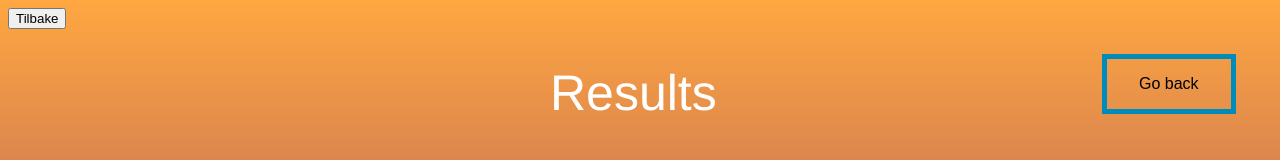
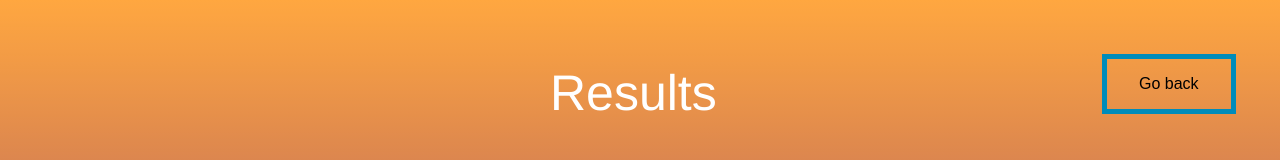
Before and after one commit to AndrineCF/GRUPPE-REPOSITORY, a plain HTML site: page how_we_roll/WEB-RAPPORT.html in a window 1280 px wide. Shown: the top 160 px of the page. Drawn offline with Linux system fonts and the light colour scheme; a web font is replaced by a local one.

Commit message:
fjernet ekstra tilbake knapp

```diff
--- a/how_we_roll/WEB-RAPPORT.html
+++ b/how_we_roll/WEB-RAPPORT.html
@@ -23,7 +23,7 @@
       <canvas id="Linje7" width="600" height="30"></canvas>
     </div>
 
- <a href="index.html"> <button>Tilbake</button></a>
+
     <script>
 
 const y = 15
```
